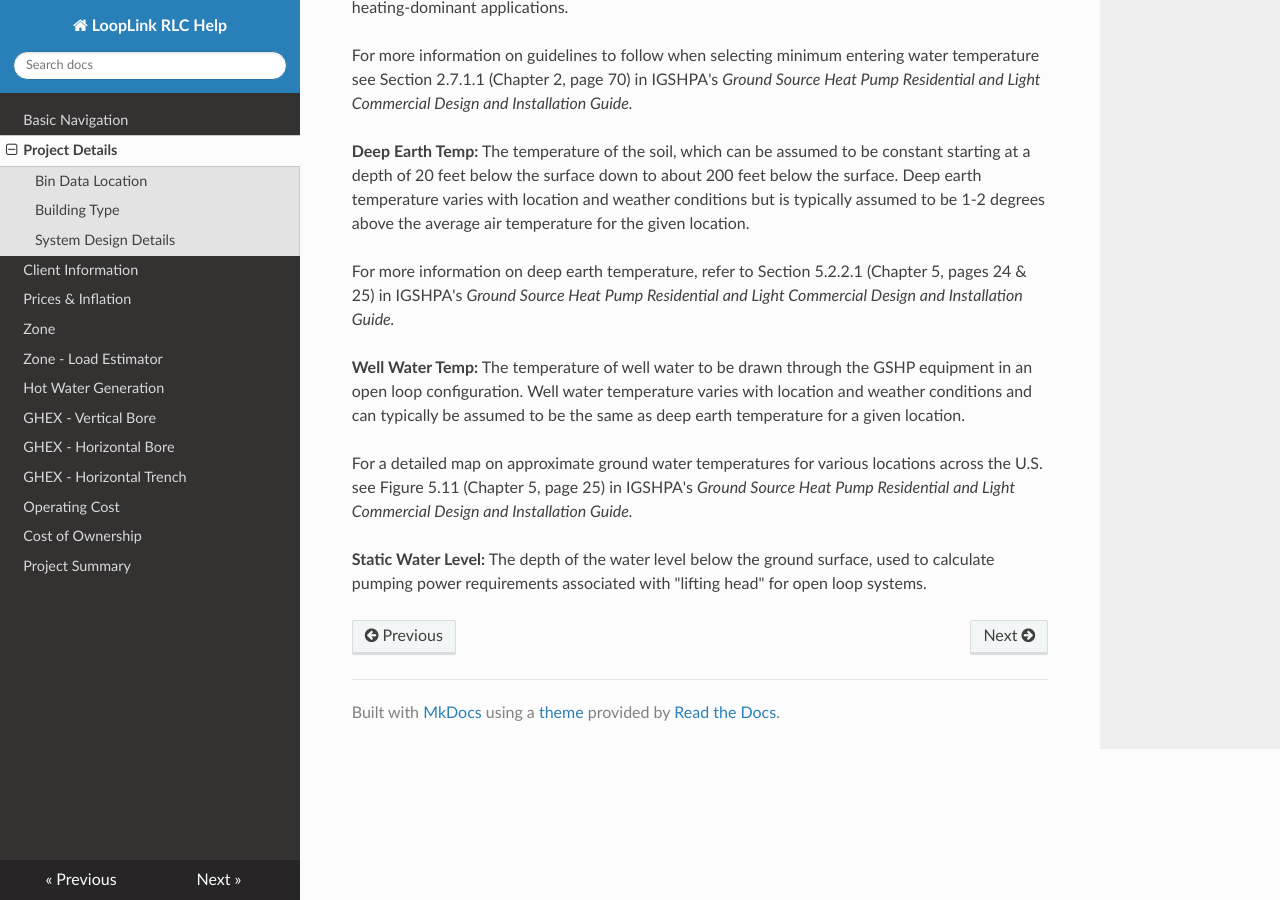
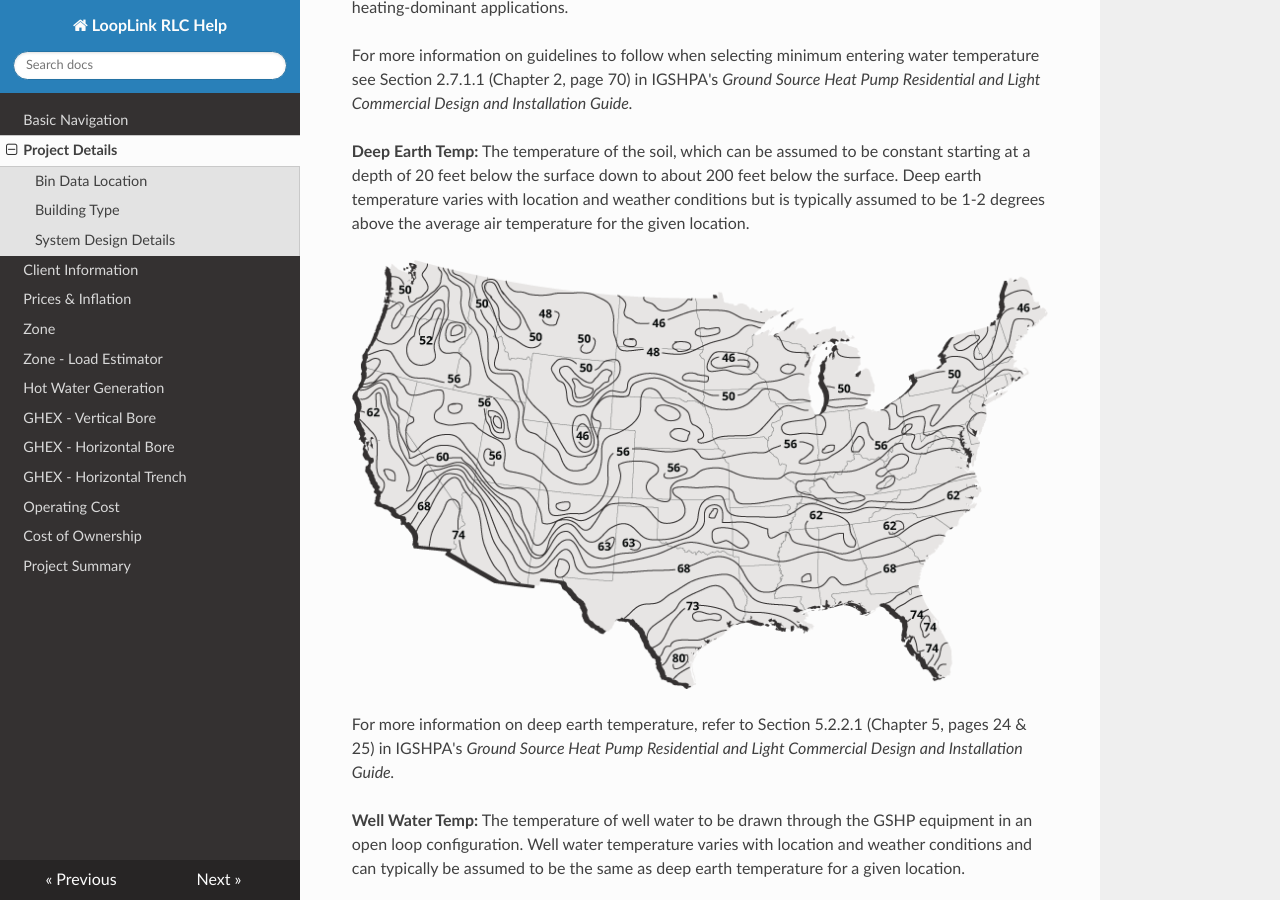
Before and after one commit to geoconnections-rjc/RLC_DOCS, an MkDocs documentation site: the page built from docs/project.md, in a window 1280 px wide and 900 px high, scrolled down 1490 px. Built offline with MkDocs 1.6.1, drawn with Linux system fonts in a browser that asks for light colours; nearby versions of some CDN libraries; old or Windows-style settings are respelled for this version of MkDocs.

Commit message:
Add DET Map

```diff
--- a/docs/project.md
+++ b/docs/project.md
@@ -33,6 +33,8 @@ For more information on guidelines to follow when selecting minimum entering wat
 
 **Deep Earth Temp:** The temperature of the soil, which can be assumed to be constant starting at a depth of 20 feet below the surface down to about 200 feet below the surface. Deep earth temperature varies with location and weather conditions but is typically assumed to be 1-2 degrees above the average air temperature for the given location.
 
+![U.S. Deep Earth Temperatures](img/DET_map.png)
+
 For more information on deep earth temperature, refer to Section 5.2.2.1 (Chapter 5, pages 24 & 25) in IGSHPA's *Ground Source Heat Pump Residential and Light Commercial Design and Installation Guide.*
 
 **Well Water Temp:** The temperature of well water to be drawn through the GSHP equipment in an open loop configuration. Well water temperature varies with location and weather conditions and can typically be assumed to be the same as deep earth temperature for a given location.
```
Also changed, not shown: docs/img/DET_map.png (added).
